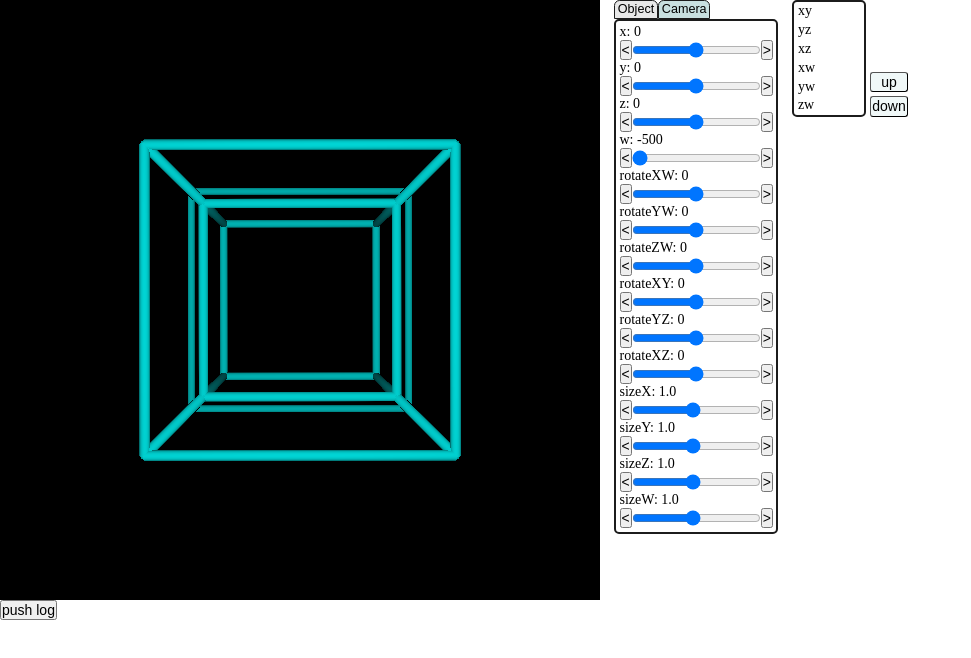
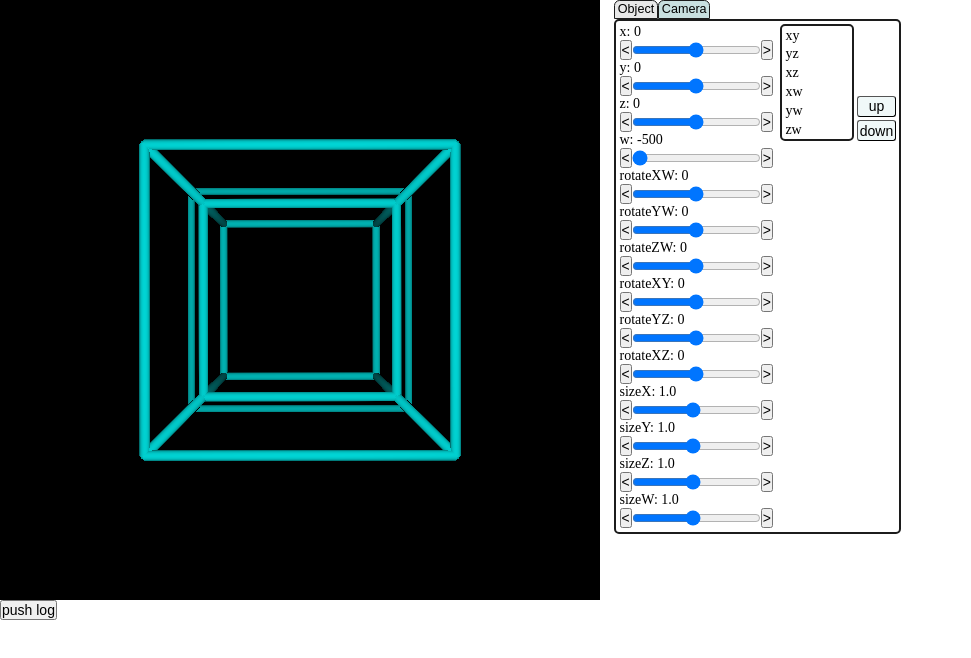
Before and after one commit to gckohaku/Three.js-4dRendering, a Nuxt app: page / in a window 1280 px wide. Both pictures are taken after a click on the tab "Camera". Shown: the top 658 px of the page, without its empty margins (0-971 px from the left). Built offline with nearby package versions, Linux system fonts and the light colour scheme.

Commit message:
WIP #24 (not working perspective)

```diff
--- a/components/Rendering4D.vue
+++ b/components/Rendering4D.vue
@@ -1,5 +1,5 @@
 <script setup lang="ts">
-import { chain, cot, multiply, pi, type MathType } from "mathjs";
+import { chain, concat, cot, multiply, pi, type MathType } from "mathjs";
 import * as THREE from "three";
 import { makeRotate3DMatrix44 } from "~/utils/matrixUtilities";
 import { Model3D } from "~/utils/defines/Model3D";
@@ -73,13 +73,18 @@ const transformMatrix4D: ComputedRef<number[][]> = computed(() => {
 
 const focalLength = 300 * cot(23 * pi / 180);
 
+const cameraRMatrix4D: ComputedRef<number[][]> = computed(() => {
+	return makeRotate4DMatrix(Number(cameraRotateXW.value), Number(cameraRotateYW.value), Number(cameraRotateZW.value), Number(cameraRotateXY.value), Number(cameraRotateYZ.value), Number(cameraRotateXZ.value));
+});
+
 const cameraRtMatrix4D: ComputedRef<number[][]> = computed(() => {
-	return [
-		[1, 0, 0, 0, Number(cameraMoveX.value)],
-		[0, 1, 0, 0, Number(cameraMoveY.value)],
-		[0, 0, 1, 0, Number(cameraMoveZ.value)],
-		[0, 0, 0, 1, Number(cameraMoveW.value)],
-	];
+	return concat(cameraRMatrix4D.value,
+	[
+		[Number(cameraMoveX.value)],
+		[Number(cameraMoveY.value)],
+		[Number(cameraMoveZ.value)],
+		[Number(cameraMoveW.value)],
+	]) as number[][];
 });
 
 const cameraAMatrix4D: ComputedRef<number[][]> = computed(() => {
@@ -285,16 +290,26 @@ onMounted(() => {
 
 			<ControllerTabContainer>
 				<template v-slot:object>
-					<ControllerUi4D v-model:move-x="moveX" v-model:move-y="moveY" v-model:move-z="moveZ" v-model:move-w="moveW" v-model:rotate-x-w="rotateXW" v-model:rotate-y-w="rotateYW" v-model:rotate-z-w="rotateZW" v-model:rotate-x-y="rotateXY" v-model:rotate-y-z="rotateYZ" v-model:rotate-x-z="rotateXZ" v-model:size-x="sizeX" v-model:size-y="sizeY" v-model:size-z="sizeZ" v-model:size-w="sizeW" />
+					<div class="tab-slot-container">
+						<ControllerUi4D v-model:move-x="moveX" v-model:move-y="moveY" v-model:move-z="moveZ" v-model:move-w="moveW" v-model:rotate-x-w="rotateXW" v-model:rotate-y-w="rotateYW" v-model:rotate-z-w="rotateZW" v-model:rotate-x-y="rotateXY" v-model:rotate-y-z="rotateYZ" v-model:rotate-x-z="rotateXZ" v-model:size-x="sizeX" v-model:size-y="sizeY" v-model:size-z="sizeZ" v-model:size-w="sizeW" />
+						<div class="rotation-order-container">
+							<ChangeableOrderList v-model="rotationOrder.orderList" />
+						</div>
+					</div>
+
 				</template>
 				<template v-slot:camera>
-					<ControllerUi4D v-model:move-x="cameraMoveX" v-model:move-y="cameraMoveY" v-model:move-z="cameraMoveZ" v-model:move-w="cameraMoveW" v-model:rotate-x-w="cameraRotateXW" v-model:rotate-y-w="cameraRotateYW" v-model:rotate-z-w="cameraRotateZW" v-model:rotate-x-y="cameraRotateXY" v-model:rotate-y-z="cameraRotateYZ" v-model:rotate-x-z="cameraRotateXZ" v-model:size-x="cameraSizeX" v-model:size-y="cameraSizeY" v-model:size-z="cameraSizeZ" v-model:size-w="cameraSizeW" />
+					<div class="tab-slot-container">
+						<ControllerUi4D v-model:move-x="cameraMoveX" v-model:move-y="cameraMoveY" v-model:move-z="cameraMoveZ" v-model:move-w="cameraMoveW" v-model:rotate-x-w="cameraRotateXW" v-model:rotate-y-w="cameraRotateYW" v-model:rotate-z-w="cameraRotateZW" v-model:rotate-x-y="cameraRotateXY" v-model:rotate-y-z="cameraRotateYZ" v-model:rotate-x-z="cameraRotateXZ" v-model:size-x="cameraSizeX" v-model:size-y="cameraSizeY" v-model:size-z="cameraSizeZ" v-model:size-w="cameraSizeW" />
+						<div class="rotation-order-container">
+							<ChangeableOrderList v-model="rotationOrder.cameraOrderList" />
+						</div>
+					</div>
+
 				</template>
 			</ControllerTabContainer>
 		</div>
-		<div class="rotation-order-container">
-			<ChangeableOrderList v-model="rotationOrder.orderList" />
-		</div>
+
 	</div>
 	<button id="push-log" @click="isLogPush = true">push log</button>
 </template>
@@ -304,5 +319,11 @@ onMounted(() => {
 	display: flex;
 	gap: 1rem;
 	flex-wrap: nowrap;
+
+	.tab-slot-container {
+		display: flex;
+		flex-direction: row;
+		gap: .5rem;
+	}
 }
 </style>
--- a/stores/rotationOrder.ts
+++ b/stores/rotationOrder.ts
@@ -1,5 +1,6 @@
 export const rotationOrderStore = defineStore("rotationOrderStore", () => {
 	const orderList = ref(["xy", "yz", "xz", "xw", "yw", "zw"]);
+	const cameraOrderList = ref(["xy", "yz", "xz", "xw", "yw", "zw"]);
 
-	return { orderList };
+	return { orderList, cameraOrderList };
 });
--- a/utils/matrixRotate4D.ts
+++ b/utils/matrixRotate4D.ts
@@ -1,4 +1,4 @@
-import { concat, cos, multiply, sin, Unit } from "mathjs";
+import { concat, cos, multiply, sin, Unit, type MathCollection, type MathType } from "mathjs";
 
 export const makeRotate4DMatrix = (rotateXW: number, rotateYW: number, rotateZW: number, rotateXY: number, rotateYZ: number, rotateXZ: number): number[][] => {
 	const rotationOrder = rotationOrderStore();
@@ -85,7 +85,7 @@ export const makeRotate4DMatrix = (rotateXW: number, rotateYW: number, rotateZW:
 			throw new Error("matrix is undefined in matrixRotate4D.ts");
 		}
 
-		retMatrix = multiply(retMatrix, currentMatrix);
+		retMatrix = multiply<MathCollection>(retMatrix, currentMatrix) as number[][];
 	}
 
 	if (!retMatrix) {
```
